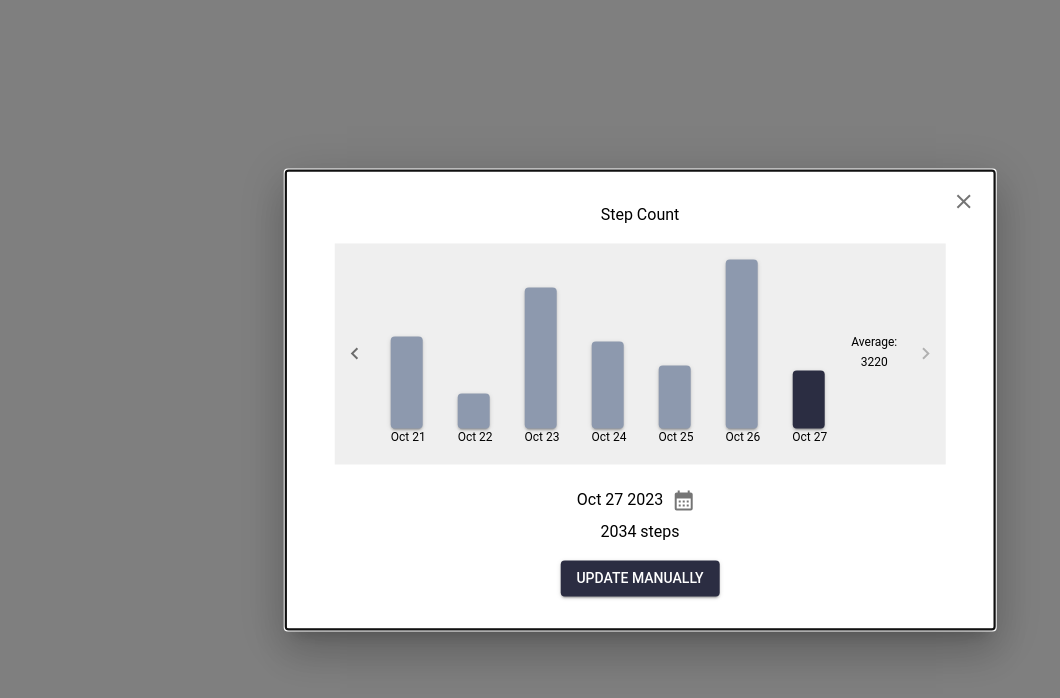
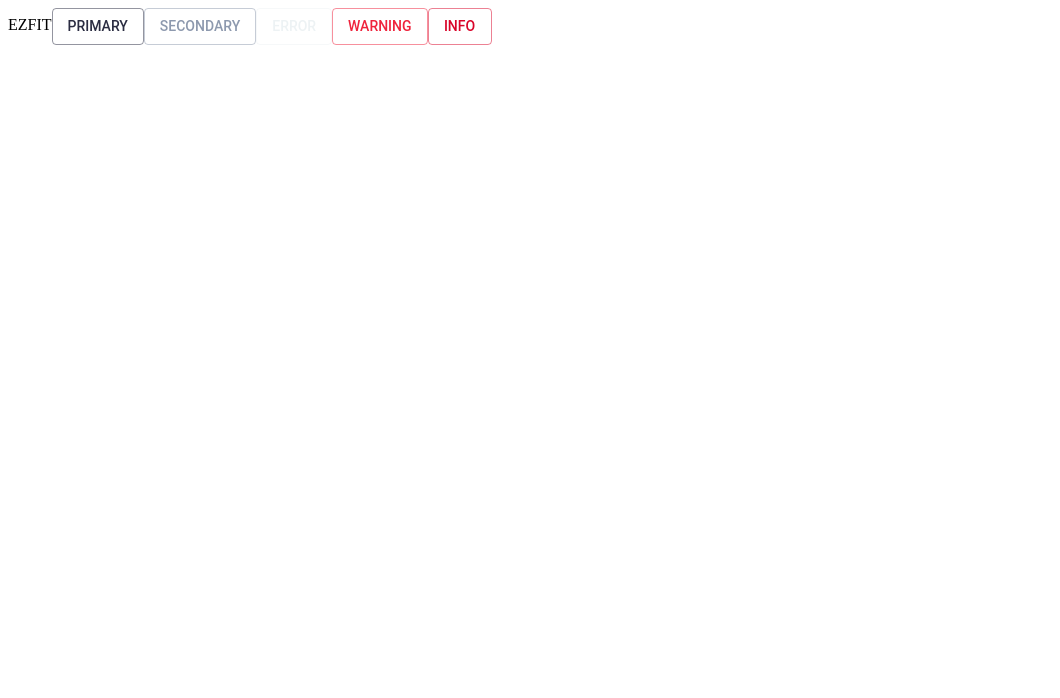
Before and after one commit to joshchyeonlee/EZFit, a React (Create React App) app: page / in a window 1280 px wide. Shown: the top 698 px of the page, without its empty margins (0-1060 px from the left). Built offline with nearby package versions, Linux system fonts and the light colour scheme.

Commit message:
remove dashboard component from index.tsx

```diff
--- a/src/index.tsx
+++ b/src/index.tsx
@@ -11,8 +11,8 @@ const root = ReactDOM.createRoot(
 root.render(
   <React.StrictMode>
     <ThemeProvider theme={theme}>
-      {/* <App /> */}
-      <UncondensedDashboard open/>
+      <App />
+      {/* <UncondensedDashboard open/> */}
     </ThemeProvider>
   </React.StrictMode>
 );
```
